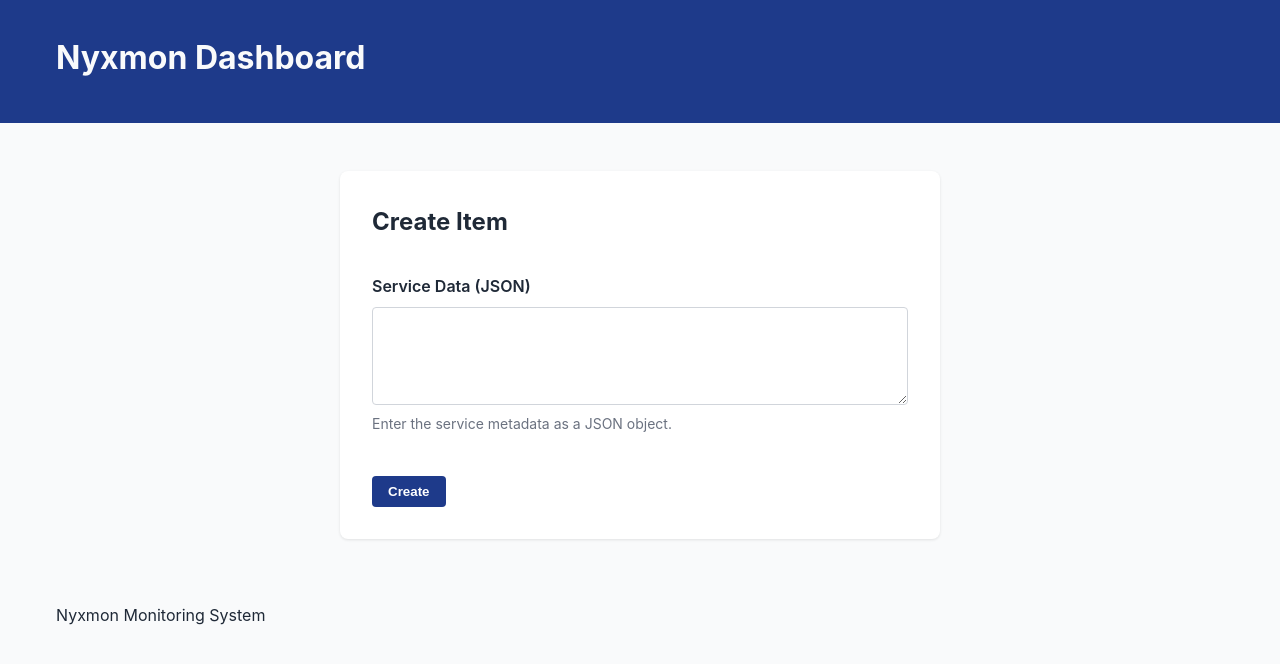
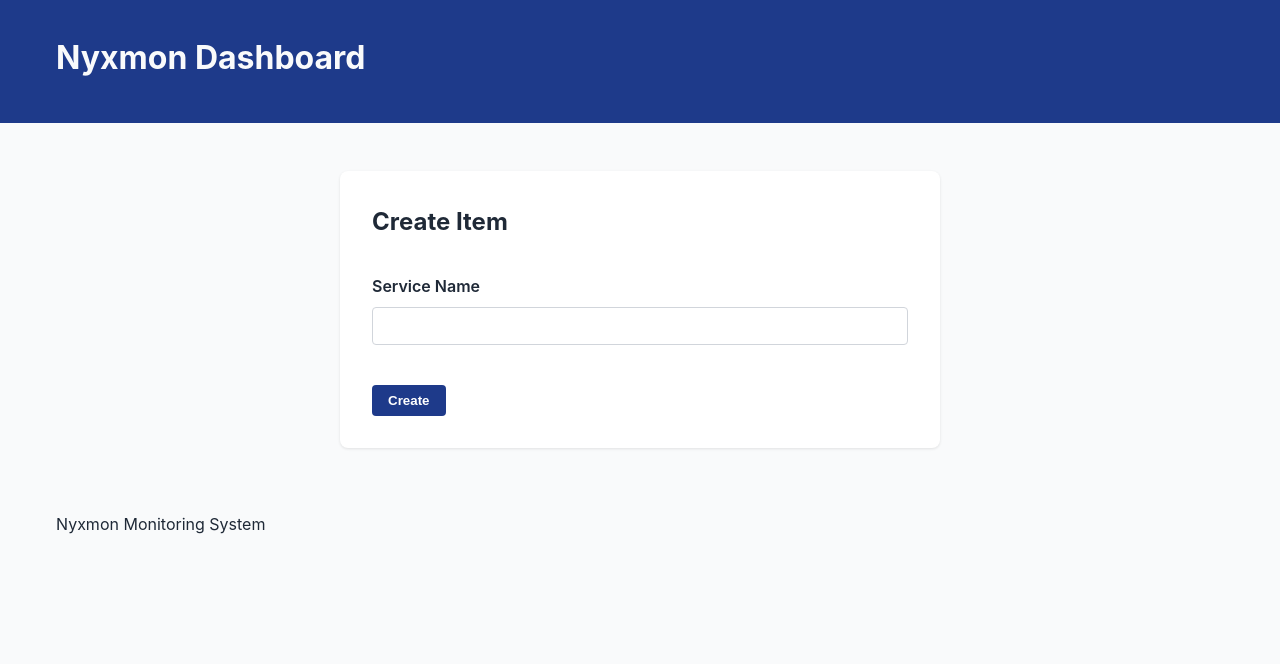
Before and after one commit to ephes/nyxmon, a Django app: page /services/create/ in a window 1280 px wide. Shown: the top 664 px of the page. Run offline with Django 5.2, Linux system fonts and the light colour scheme.

Commit message:
Service has only a name and not a json field

```diff
--- a/django/apps/nyxboard/forms.py
+++ b/django/apps/nyxboard/forms.py
@@ -8,41 +8,10 @@ from .models import Service, HealthCheck
 class ServiceForm(forms.ModelForm):
     """Form for creating and updating Service objects."""
 
-    data_json = forms.CharField(
-        widget=forms.Textarea(attrs={"rows": 4}),
-        required=False,
-        label="Service Data (JSON)",
-        help_text="Enter the service metadata as a JSON object.",
-    )
-
     class Meta:
         model = Service
-        fields = []  # Exclude data field since we use data_json instead
-
-    def __init__(self, *args, **kwargs):
-        super().__init__(*args, **kwargs)
-        if self.instance and self.instance.pk:
-            # If editing an existing instance, populate the data_json field
-            self.fields["data_json"].initial = json.dumps(self.instance.data, indent=2)
-
-    def clean_data_json(self):
-        data_json = self.cleaned_data.get("data_json", "{}")
-        if not data_json:
-            return {}
-
-        try:
-            return json.loads(data_json)
-        except json.JSONDecodeError:
-            raise ValidationError("Invalid JSON format. Please check your input.")
-
-    def save(self, commit=True):
-        service = super().save(commit=False)
-        service.data = self.cleaned_data.get("data_json", {})
-
-        if commit:
-            service.save()
-
-        return service
+        fields = ["name"]
+        widgets = {"name": forms.TextInput(attrs={"class": "form-control"})}
 
 
 class HealthCheckForm(forms.ModelForm):
--- a/django/apps/nyxboard/models.py
+++ b/django/apps/nyxboard/models.py
@@ -29,10 +29,10 @@ class StatusChoices:
 
 
 class Service(models.Model):
-    data = models.JSONField("Metadata", blank=True, default=dict)
+    name = models.CharField("Service Name", max_length=255)
 
     def __str__(self):
-        return f"Service {self.id}"
+        return self.name
 
     def get_status(self):
         """
--- a/django/templates/nyxboard/dashboard.html
+++ b/django/templates/nyxboard/dashboard.html
@@ -22,7 +22,7 @@
                 <div class="service-header {{ service_status }}">
                     <div class="service-name">
                         <a href="{% url 'nyxboard:service_detail' service_id=service.id %}" class="service-link">
-                            Service #{{ service.id }}
+                            {{ service.name }}
                         </a>
                     </div>
                     <div class="service-status">{{ service_status|title }}</div>
--- a/django/templates/nyxboard/healthcheck_detail.html
+++ b/django/templates/nyxboard/healthcheck_detail.html
@@ -184,7 +184,7 @@
     </div>
 
     <a href="{% url 'nyxboard:service_detail' service_id=health_check.service.id %}" class="service-link">
-        Service #{{ health_check.service.id }}
+        {{ health_check.service.name }}
     </a>
 
     <h3>Health Check Data:</h3>
--- a/django/templates/nyxboard/healthcheck_list.html
+++ b/django/templates/nyxboard/healthcheck_list.html
@@ -125,7 +125,7 @@
                 </div>
                 <div class="health-check-content">
                     <a href="{% url 'nyxboard:service_detail' service_id=check.service.id %}" class="service-link">
-                        Service #{{ check.service.id }}
+                        {{ check.service.name }}
                     </a>
                     <div class="health-check-data">{{ check.data }}</div>
                     <div class="health-check-actions">
--- a/django/templates/nyxboard/service_detail.html
+++ b/django/templates/nyxboard/service_detail.html
@@ -178,12 +178,9 @@
 
 <div class="service-info">
     <div class="service-id">
-        Service #{{ service.id }}
+        {{ service.name }}
         <span class="service-status {{ service.get_status }}">{{ service.get_status|title }}</span>
     </div>
-
-    <h3>Service Data:</h3>
-    <div class="service-data">{{ service.data|pprint }}</div>
 
     <div class="service-actions">
         <a href="{% url 'nyxboard:service_update' service_id=service.id %}" class="button edit-btn">Edit Service</a>
--- a/django/templates/nyxboard/service_list.html
+++ b/django/templates/nyxboard/service_list.html
@@ -115,11 +115,10 @@
             {% with service_status=service.get_status %}
             <li class="service-card">
                 <div class="service-header">
-                    <div class="service-name">Service #{{ service.id }}</div>
+                    <div class="service-name">{{ service.name }}</div>
                     <div class="service-status {{ status_choices.get_css_class }}">{{ service_status|title }}</div>
                 </div>
                 <div class="service-content">
-                    <div class="service-data">{{ service.data }}</div>
                     <div class="service-actions">
                         <a href="{% url 'nyxboard:service_detail' service_id=service.id %}" class="action-btn view-btn">View</a>
                         <a href="{% url 'nyxboard:service_update' service_id=service.id %}" class="action-btn edit-btn">Edit</a>
```
Also changed, not shown: django/apps/nyxboard/migrations/0002_remove_service_data_service_name.py (added).
